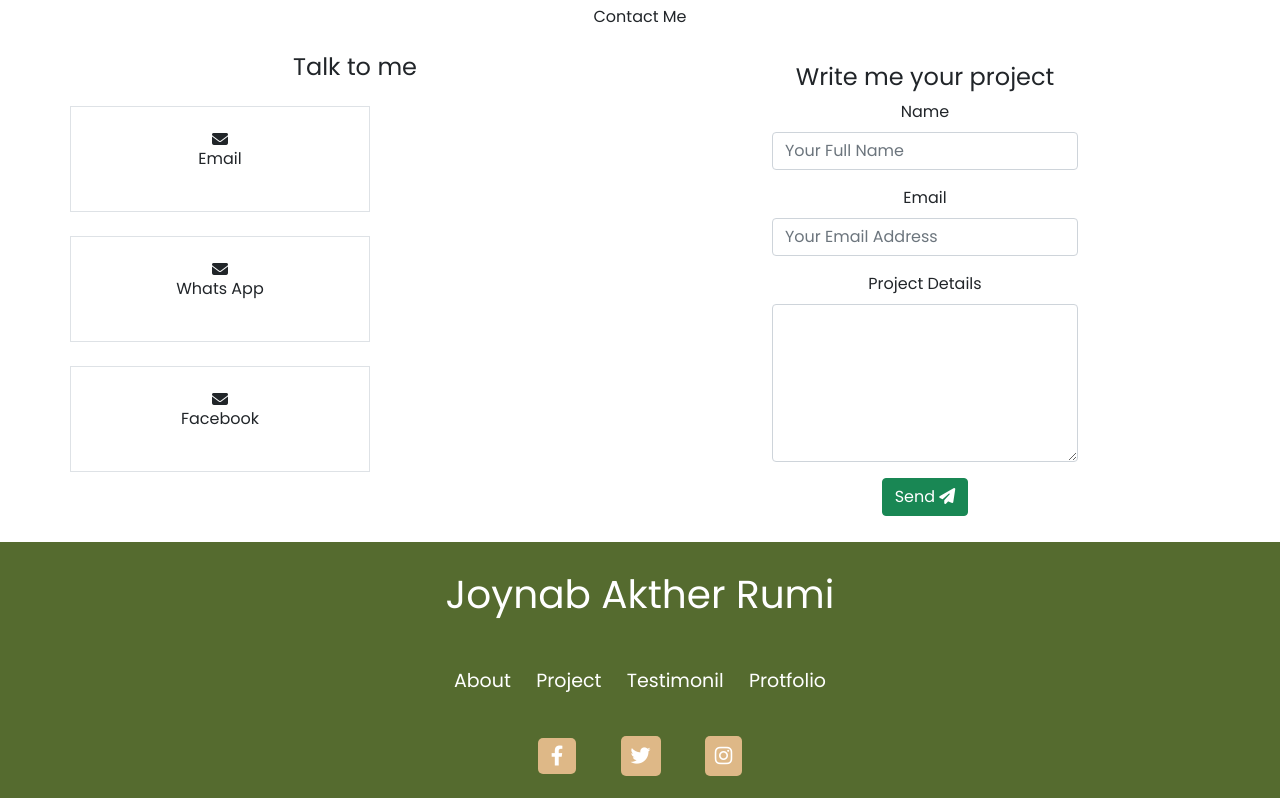
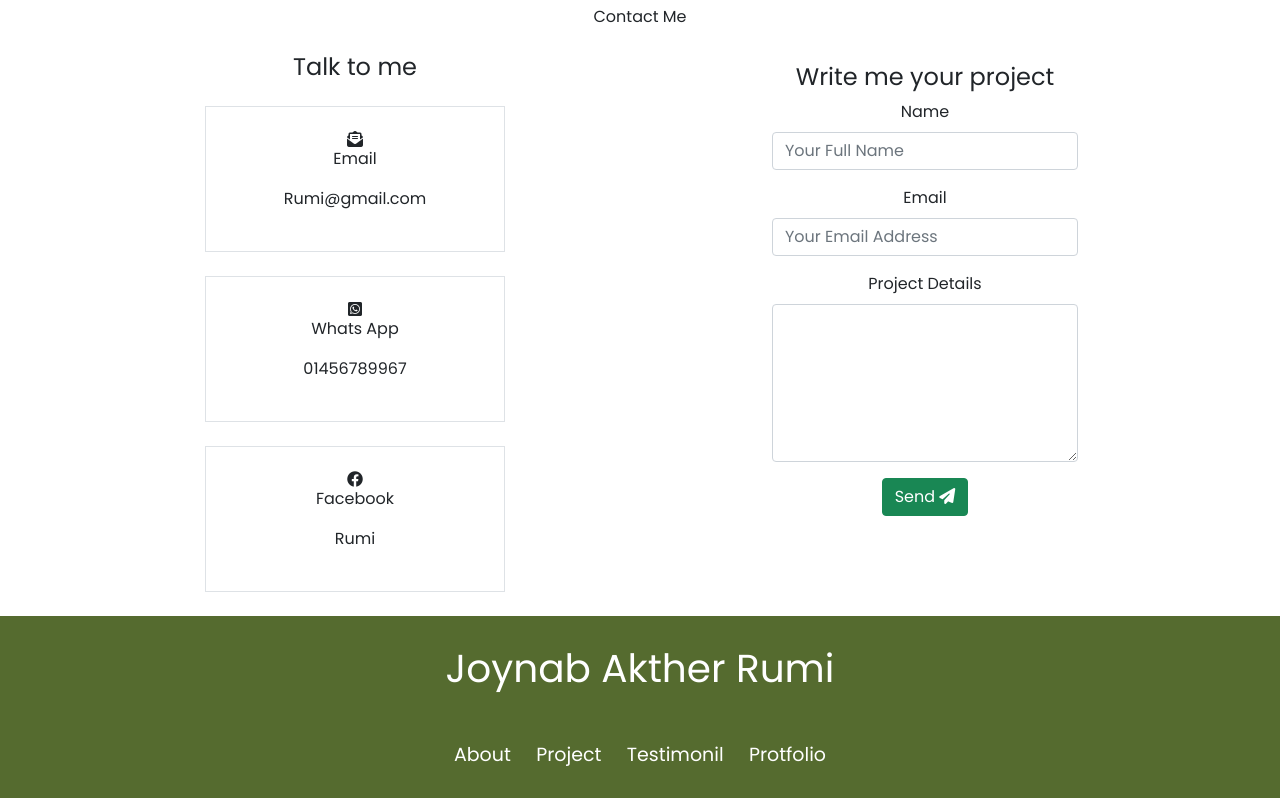
Before and after one commit to rumi-rahi/portfolio, a plain HTML site: page index.html in a window 1280 px wide. Shown: the part 1663-2461 px from the top of the page. Drawn offline with nearby package versions, Linux system fonts and the light colour scheme.

Commit message:
Update index.html

```diff
--- a/index.html
+++ b/index.html
@@ -120,21 +120,25 @@
             <p>Contact Me</p>
 
             <div class="row mt-4 sm-device">
-                <div class="col-6 ">
+                <div class="col-6 talk-to-me">
                     <h1 class="fs-4 mb-4">Talk to me</h1>
                     <div class="row width-300 height-300 border mb-4 p-4">
-                        <i class="fa-solid fa-envelope"></i>
+                        <i class="fa-solid fa-envelope-open-text"></i>
                         <p>Email</p>
+                        <p>Rumi@gmail.com</p>
                     </div>
                     <div class="row width-300 height-300 border mb-4 p-4">
-                        <i class="fa-solid fa-envelope"></i>
+                        <i class="fa-brands fa-square-whatsapp"></i>
                         <p>Whats App</p>
+                        <p>01456789967</p>
                     </div>
                     <div class="row width-300 height-300 border mb-4 p-4">
-                        <i class="fa-solid fa-envelope"></i>
+                        <i class="fa-brands fa-facebook"></i>
                         <p>Facebook</p>
+                        <p>Rumi</p>
                     </div>
                 </div>
+
                 <div class="col-6">
                     <form action="" method="post">
                         <div class="row form-div">
@@ -184,7 +188,5 @@
     </div>
     <!-- footer End -->
 
-
 </body>
-
 </html>
```
